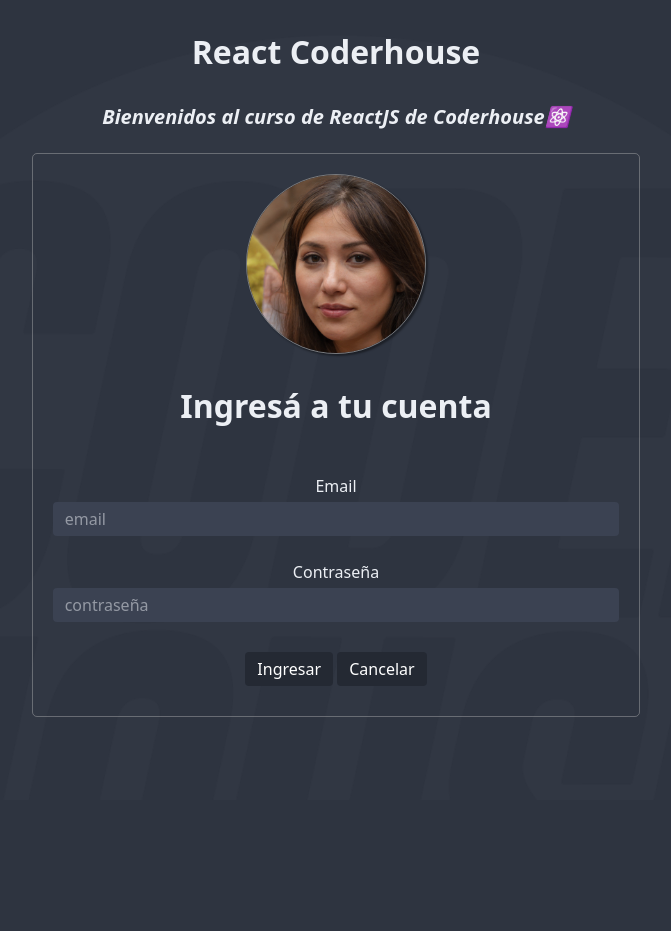
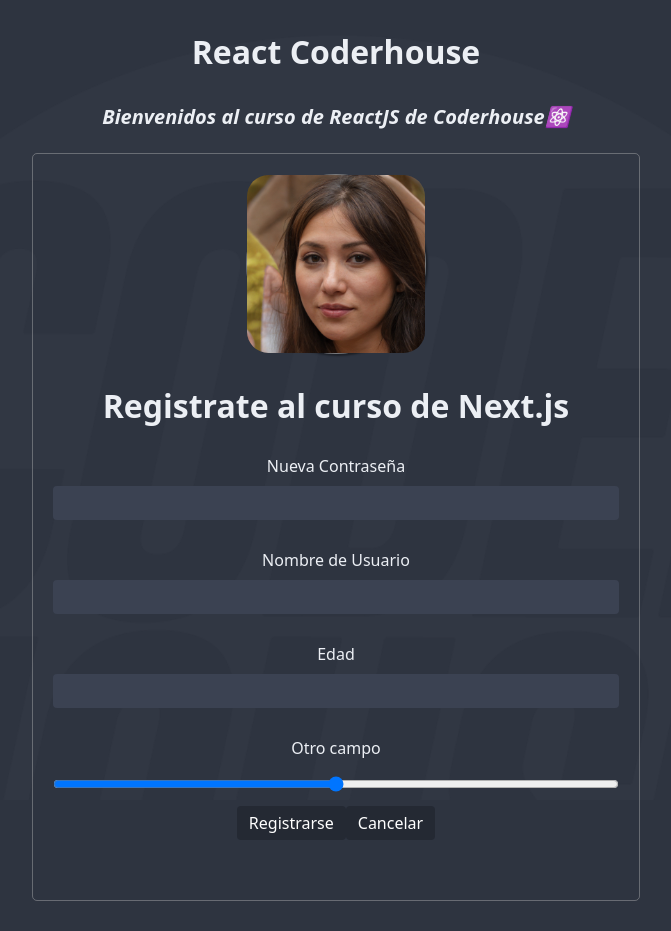
Before and after one commit to SSantiago90/form34855, a plain HTML site: page index.html in a window 1280 px wide. Shown: the whole page, without its empty margins (304-975 px from the left). Before the commit the page ends 800 px from the top, so only its background shows below. Drawn offline with Linux system fonts and the light colour scheme.

Commit message:
demo completa

```diff
--- a/css/styles.css
+++ b/css/styles.css
@@ -39,9 +39,9 @@
   -webkit-text-size-adjust: 100%;
 }
 
-body:before{
-    content: '';
-    content: ' ';
+body:before {
+  content: "";
+  content: " ";
   display: block;
   position: absolute;
   background-repeat: none;
@@ -52,10 +52,11 @@
   height: 100%;
   z-index: -1;
   opacity: 0.03;
-    background-image: url('/images/logo/placeholder.png');
+  background-image: url("/images/logo/placeholder.png");
 }
 
-.img-rounded{
+.img-rounded,
+.img-square-rounded {
   margin: 0 auto;
   text-align: center;
   padding: 0 px;
@@ -63,26 +64,34 @@
   max-width: 180px;
   max-height: 180px;
   border-radius: 50%;
-    box-shadow: 2px 2px 2px rgba(0,0,0,.4);
-    border: solid thin rgba(140,140,140,0.8);
+  box-shadow: 2px 2px 2px rgba(0, 0, 0, 0.4);
+  border: solid thin rgba(140, 140, 140, 0.8);
 }
-.img-rounded  img{
+
+.img-rounded img {
   border-radius: 50%;
   width: 100%;
   height: 100%;
 }
-.btn-group{
+
+.img-square-rounded img {
+  border-radius: 12%;
+  width: 100%;
+  height: 100%;
+}
+
+.btn-group {
   margin-top: 20px;
   padding: 10px;
 }
-form{
+form {
   margin-bottom: 30px;
-    border: solid thin rgba(190,190,190,0.4);
+  border: solid thin rgba(190, 190, 190, 0.4);
   border-radius: 5px;
   padding: 20px;
 }
 
-formfield{
+formfield {
   padding: 15px;
   margin-top: 30px;
 }
@@ -272,7 +281,8 @@
 label {
   cursor: pointer;
   display: block;
-  margin-bottom: 0.25rem;
+  margin-bottom: 0.5em;
+  margin-top: 1.75em;
 }
 button,
 input,
@@ -289,7 +299,9 @@
   color: var(--b-txt);
 }
 select,
-input:not([size]):not([type="button" i]):not([type="submit" i]):not([type="reset" i]):not([type="checkbox" i]):not([type="radio" i]) {
+input:not([size]):not([type="button" i]):not([type="submit" i]):not(
+    [type="reset" i]
+  ):not([type="checkbox" i]):not([type="radio" i]) {
   width: 100%;
 }
 [type="color" i] {
--- a/index.html
+++ b/index.html
@@ -1,13 +1,12 @@
 <!DOCTYPE html>
 <html lang="es">
+  <head>
+    <meta charset="UTF-8" />
+    <meta http-equiv="X-UA-Compatible" content="IE=edge" />
+    <meta name="viewport" content="width=device-width, initial-scale=1.0" />
 
-<head>
-    <meta charset="UTF-8">
-    <meta http-equiv="X-UA-Compatible" content="IE=edge">
-    <meta name="viewport" content="width=device-width, initial-scale=1.0">
     <title>Clase 0 Coderhouse</title>
-
-    <link rel="stylesheet" href="./css/styles.css">
+    <link rel="stylesheet" href="./css/styles.css" />
     <script src="./scripts/form.js" defer></script>
   </head>
 
@@ -17,40 +16,43 @@
       <h3><i>Bienvenidos al curso de ReactJS de Coderhouse⚛</i></h3>
     </header>
     <main>
-        <section>
+      <section style="display: none">
         <form id="loginForm">
           <div class="img-rounded">
-                    <img src="./images/users/avatar.jpg" alt="Avatar de usuario">
+            <img src="images/users/avatar.jpg" alt="Avatar de usuario" />
           </div>
           <h1>Ingresá a tu cuenta</h1>
 
-                <formfield>
+          <div>
             <label for="email">Email</label>
-                    <input type="email" id="email" name="email" placeholder="email">
-                </formfield>
-                <formfield>
+            <input type="email" id="email" name="email" placeholder="email" />
+          </div>
+          <div>
             <label for="password">Contraseña</label>
-                    <input type="password" id="password" name="password" placeholder="contraseña">
-                </formfield>
+            <input
+              type="password"
+              id="password"
+              name="password"
+              placeholder="contraseña"
+            />
+          </div>
 
           <div class="btn-group">
             <button type="submit">Ingresar</button>
             <button>Cancelar</button>
           </div>
-
         </form>
       </section>
-        <section style="display: none" id="section_b">
-            <form id="arrayForm">
-                <h1>Convertir texto en Array</h1>
-                <formfield>
-                    <label for="password">Convertir texto en array</label>
-                    <input type="text-area" id="array" name="array" required placeholder="Array">
-                </formfield>
+      <section>
+        <form id="registerForm">
+          <div class="img-square-rounded">
+            <img src="images/users/avatar.jpg" alt="Avatar de usuario" />
+          </div>
+          <h1>Registrate al curso de Next.js</h1>
 
-                <div class="btn-group">
-                    <button type="submit">Convertir en Array</button>
-                </div>
+          <div id="registerFormInputs"></div>
+
+          <div id="registerFormButtons" class="btn-group"></div>
         </form>
       </section>
     </main>
--- a/scripts/form.js
+++ b/scripts/form.js
@@ -1,10 +1,43 @@
-console.log("%cloaded script form.js👌", "background: purple");
+console.log("%cloaded script form.js", "background: purple");
 
-//1. Agregar un Event Listener al formulario "#loginForm" del index.html
-//2. Obtener el evento en una función (Event handler) y evitar que la página se "refresque"
-//3. Obtener los valores (values) de los inputs Usuario y Contraseña
-//4. Si el usuario es igual a "coderhouse" y la contraseña es igual a 1234,
-//  darle visibilidad a la <section> oculta del index.html
+function addElementInNode(nodeId, element ){
+  const nodeDOM = document.getElementById(nodeId)
+  nodeDOM.appendChild(element)
+  return nodeDOM;
+}
 
-// 5. Similar a la consigna anterior, obtener el "value" del input del formulario
-// 6. Guardar ese valor en una variable y convertirlo en un array (tip: array.split())
+function createElement(type, content){
+  const newElement = document.createElement(type);
+  newElement.textContent = content;
+  return newElement;
+}
+
+function addButtonToForm(text) {
+  const btnElementSubmit = createElement("button", text);
+  addElementInNode("registerFormInputs", btnElementSubmit)
+}
+
+function addInputToForm(label, type){
+  const inputElement = createElement("input", label);
+  inputElement.setAttribute("type", type);
+  const labelElement = createElement("label", label);
+  addElementInNode("registerFormInputs", labelElement)
+  addElementInNode("registerFormInputs", inputElement)
+
+  //  Bad
+  //const inputElementBAD =  `<div><label for="email">Email</label><input type="email" id="email" name="email" placeholder="email" /></div>`
+  //newInputNode.innerHTML = inputElement
+}
+
+// ! Reutilizar -> argumentos/parámetros
+// Creamos abstracciones
+// Creamos componentes reutilizables con parámetros
+// Código imperativo -> Código declarativo
+
+addInputToForm("Nueva Contraseña", "password");
+addInputToForm("Nombre de Usuario", "text");
+addInputToForm("Edad", "number");
+addInputToForm("Otro campo", "range" );
+
+addButtonToForm("Registrarse");
+addButtonToForm("Cancelar");
```
Lines whose indentation alone changed are shown as unchanged.
